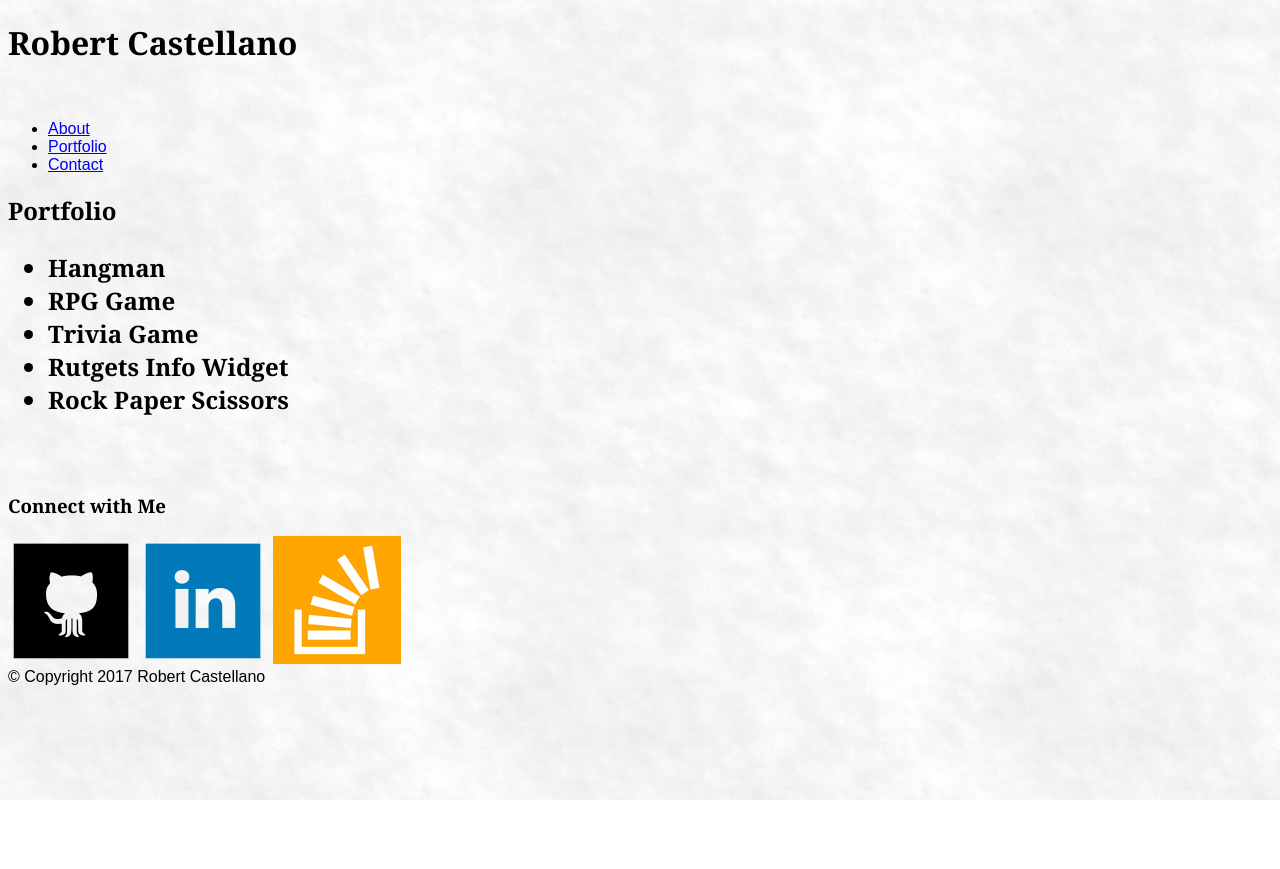
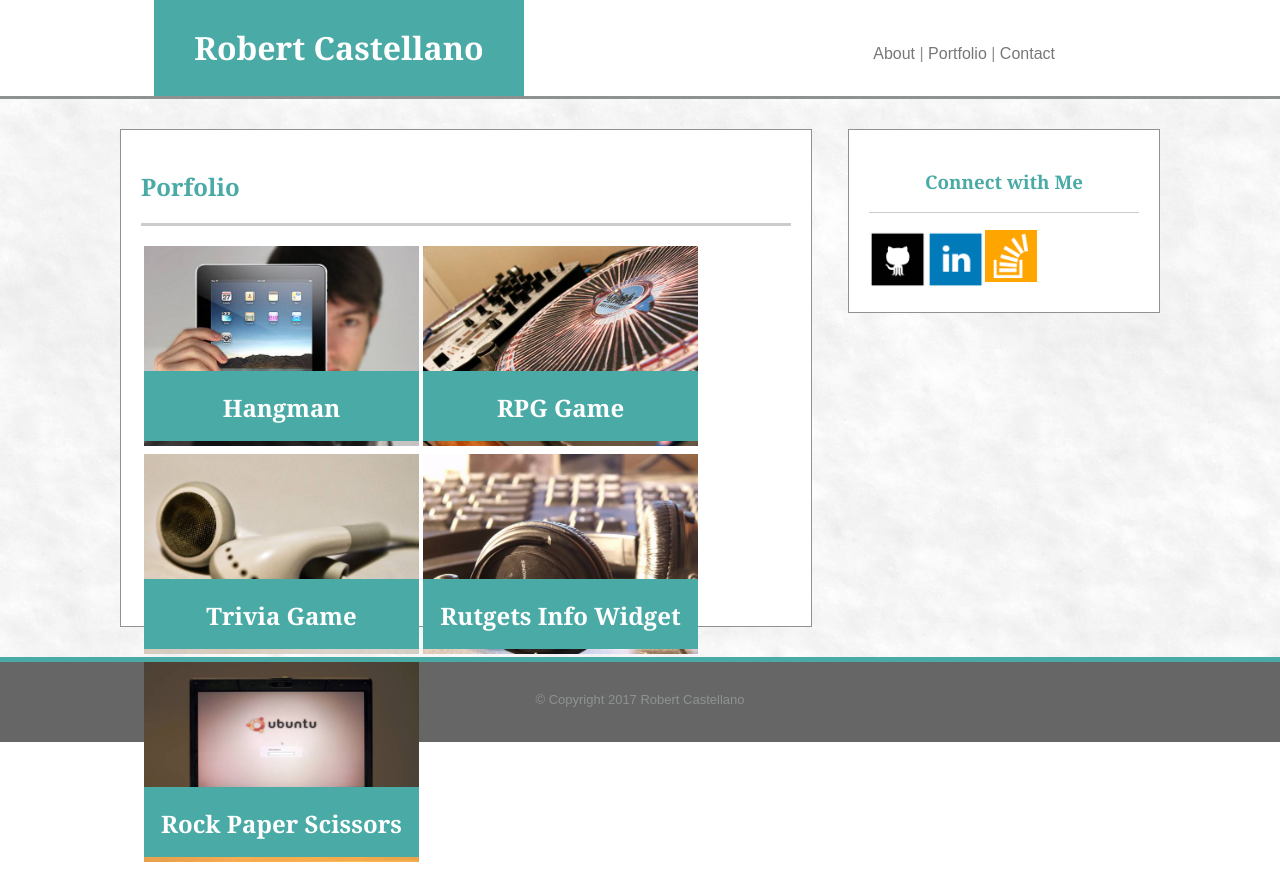
Before and after one commit to FalconRC/Basic-Portfolio, a plain HTML site: page portfolio.html in a window 1280 px wide. Before the commit the page ends 800 px from the top, so only its background shows below. Drawn offline with Linux system fonts and the light colour scheme.

Commit message:
Updated Homework

```diff
--- a/assets/css/style.css
+++ b/assets/css/style.css
@@ -1,22 +1,198 @@
 body {
-	background-image: url(../images/nice_snow_background.png);
 	font-family: 'Arial', 'Helvetica Neue', Helvetica, sans-serif;
+	background-color: #ffffff;
+	margin: 0px;
+
 }
 
 h1 {
 	font-family: 'Georgia', Times, Times New Roman, serif;
+
 }
 
 h2 {
 	font-family: 'Georgia', Times, Times New Roman, serif;
+	color: #4aaaa5;
 }
 
 h3 {
 	font-family: 'Georgia', Times, Times New Roman, serif;
 }
 
-.menu {
+a {
+	color: #777777;
+	text-decoration: none;
+}
+
+.nav {
 	display: inline;
+	background-color: #ffffff;
+	color: #8f9293;
 	margin-left: 25px;
-	padding-left: 25px;
+	margin-top: 20px;
+	margin-right: 200px;
+	margin-bottom: 0px;
+	padding: 25px;
+	right: -30px;
+	float: right;
 }
+
+#name {
+	background-color: #4aaaa5;
+	color: #ffffff;
+	width: 360px;
+	height: 86px;
+	padding: 5px;
+	margin-top: 0px;
+	margin-left: 154px;
+	text-align: center;
+
+}
+
+.container {
+	background-image: url(../images/nice_snow_background.png);
+	padding-top: 30px;
+	padding-bottom: 30px;
+	border: solid;
+	border-color: #8f9293;
+	border-right: 0px;
+	border-left: 0px;
+	border-bottom: 0px;
+
+}
+
+.bio {
+	background-color: #ffffff;
+	color: #8f9293;
+	border: 1px solid;
+	border-color: #8f9293;
+	width: 650px;
+	height: 456px;
+	margin-left: 120px;
+	padding: 20px;
+
+
+}
+
+.main {
+	background-color: #ffffff;
+	color: #8f9293;
+	border: 1px solid;
+	border-color: #8f9293;
+	width: 650px;
+	height: 456px;
+	margin-left: 120px;
+	padding: 20px;
+
+
+}
+
+.form {
+	background-color: #ffffff;
+	color: #8f9293;
+	border: 1px solid;
+	border-color: #8f9293;
+	width: 650px;
+	height: 456px;
+	margin-left: 120px;
+	padding: 20px;
+
+}
+.portfolio {
+    float:left;
+    position:absolute;
+    font-family: 'Georgia', Times, Times New Roman, serif;
+    font-size: 24px;
+    font-weight: bold;
+    text-align: center;
+    color: white;
+    background-color: #4aaaa5 ;
+    height: 50px;
+    width: 275px;
+    padding-top: 20px;
+    margin-top:125px;
+    border: 1px 1px 0 1px solid #cccccc ;
+}
+
+input[type=text] {
+    width: 100%;
+    padding: 12px 20px;
+    margin: 8px 0;
+    box-sizing: border-box;
+}
+
+hr.style1 {
+    display: block;
+    height: 1px;
+    border: 0;
+    border-top: 1px solid #ccc;
+    margin: 1em 0;
+    padding: 0;
+}
+
+hr.style2 {
+    display: block;
+    height: 1px;
+    border: 0;
+    border-top: 3px solid #ccc;
+    margin: 1em 0;
+    padding: 0;
+}
+
+.socialLinks {
+	background-color: #ffffff;
+	color: #4aaaa5;
+	border: 1px solid;
+	border-color: #8f9293;
+	text-align: center;
+	float: right;
+	display: table-cell;
+	width: 270px;
+	margin-right: 120px;
+	padding: 20px;
+
+}
+.socialImage {
+	float: left;
+	align-items: center;
+}
+
+#message {
+	width: 100%;
+    height: 150px;
+    padding: 12px 20px;
+    box-sizing: border-box;
+    font-size: 16px;
+    resize: none;
+}
+
+.button {
+    background-color: #4aaaa5;
+    border: none;
+    color: white;
+    padding: 15px 32px;
+    text-align: center;
+    text-decoration: none;
+    display: inline-block;
+    font-size: 16px;
+    margin: 4px 2px;
+    cursor: pointer;
+}
+
+.footer {
+	background-color: #666666;
+	border: 5px solid;
+	border-color: #4aaaa5;
+	border-right: 0px;
+	border-left: 0px;
+	border-bottom: 0px;
+	color: #8f9293;
+	height: 20px;
+	margin-bottom: 0px;
+	margin-top: 0px;
+	padding: 30px;
+	text-align: center;
+	font-size: small;
+
+
+}
--- a/portfolio.html
+++ b/portfolio.html
@@ -5,45 +5,93 @@
 	<meta charset="UTF-8">
 	<title>Robert Castellano</title>
 	<link rel="stylesheet" type="text/css" href="assets/css/style.css">
+	<link rel="stylesheet" type="text/css" href="assets/css/reset">
 
 </head>
 
 <body>
 
-	<h1>Robert Castellano</h1>
+	<div class="nav">
 
-	<div class="menu">
-		<ul>
-			<li><a href="index.html">About</a></li>
-			<li><a href="portfolio.html">Portfolio</a></li>
-			<li><a href="contact.html">Contact</a></li>
-		</ul>
+				<a href="index.html">About</a>
+					&#124;
+				<a href="portfolio.html">Portfolio</a>
+					&#124;
+				<a href="contact.html">Contact</a>
 	</div>
 
-	<h2>Portfolio<h2>
-
-		<ul>
-			<li>Hangman</li>
-			<li>RPG Game</li>
-			<li>Trivia Game</li>
-			<li>Rutgets Info Widget</li>
-			<li>Rock Paper Scissors</li>
-		</ul>
-
-	<br />
-
-	<h3>Connect with Me</h3>
-
-	<div class="socialLinks">
-		<a href="https://github.com/FalconRC/" target="blank">
-			<img src="assets/images/github_icon.png"></a>
-		<a href="https://www.linkedin.com/in/robert-castellano-a422a519/" target="blank">
-			<img src="assets/images/linkedin_icon.png"></a>
-		<a href="https://stackoverflow.com/users/8600270/robert-castellano?tab=profile" target="blank">
-			<img src="assets/images/stackoverflow_icon.png"></a>
+	<div id="name">
+	<h1>Robert Castellano</h1>
 	</div>
 
-	<footer>&copy; Copyright 2017 Robert Castellano</footer>
+	<div class="container">
+
+		<section class="socialLinks">
+
+		<h3>Connect with Me</h3>
+			<hr class="style1" />
+			<div class="socialImage">
+				<a href="https://github.com/FalconRC/" target="blank">
+				<img src="assets/images/github_icon.png" width="58" height="58"></a>
+			</div>
+			<div class="socialImage">
+				<a href="https://www.linkedin.com/in/robert-castellano-a422a519/" target="blank">
+				<img src="assets/images/linkedin_icon.png" width="58" height="58"></a>
+			</div>
+			<div class="socialImage">
+				<a href="https://stackoverflow.com/users/8600270/robert-castellano?tab=profile" target="blank">
+				<img src="assets/images/stackoverflow_icon.png" width="52" height="52"></a>
+			</div>
+		</section>
+
+
+		<div class="bio">
+
+		<h2>Porfolio</h2>
+
+		<hr class="style2" />
+
+			<table>
+				<tr>
+					<th><div class="portfolio">
+						Hangman
+						</div>
+						<img src="assets/images/hangman_image.jpg" width="275" height="200">
+					</th>
+					<th><div class="portfolio">
+						RPG Game
+						</div>
+						<img src="assets/images/rpg_image.jpg" width="275" height="200">
+					</th>
+				</tr>
+				<tr>
+					<th><div class="portfolio">
+						Trivia Game
+						</div>
+						<img src="assets/images/trivia_image.jpg" width="275" height="200">
+					</th>
+					<th><div class="portfolio">
+						Rutgets Info Widget
+						</div>
+						<img src="assets/images/infowidget_image.jpg" width="275" height="200">
+					</th>
+				</tr>
+				<tr>
+					<th><div class="portfolio">
+						Rock Paper Scissors
+						</div>
+						<img src="assets/images/rockpaper_image.jpg" width="275" height="200">
+					</th>
+				</tr>
+			</table>
+
+
+		</div>
+
+	</div>
+
+	<footer class="footer">&copy; Copyright 2017 Robert Castellano</footer>
+
 
 </body>
 
```
Also changed, not shown: contact.html (+78 -0 lines), index.html (+39 -18 lines), assets/images/stackoverflow_icon02.png (added).
